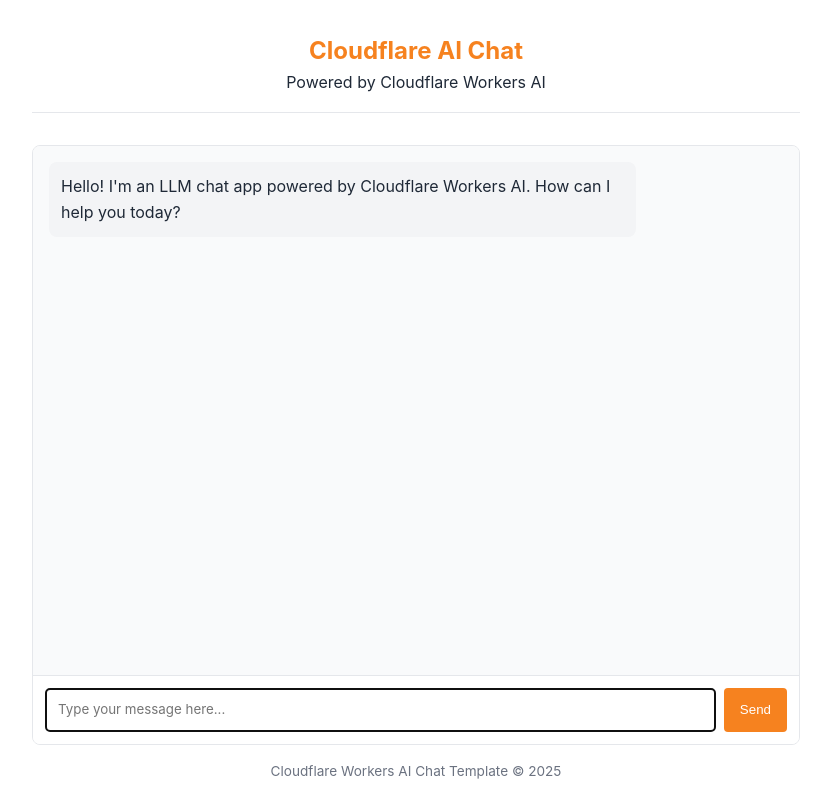
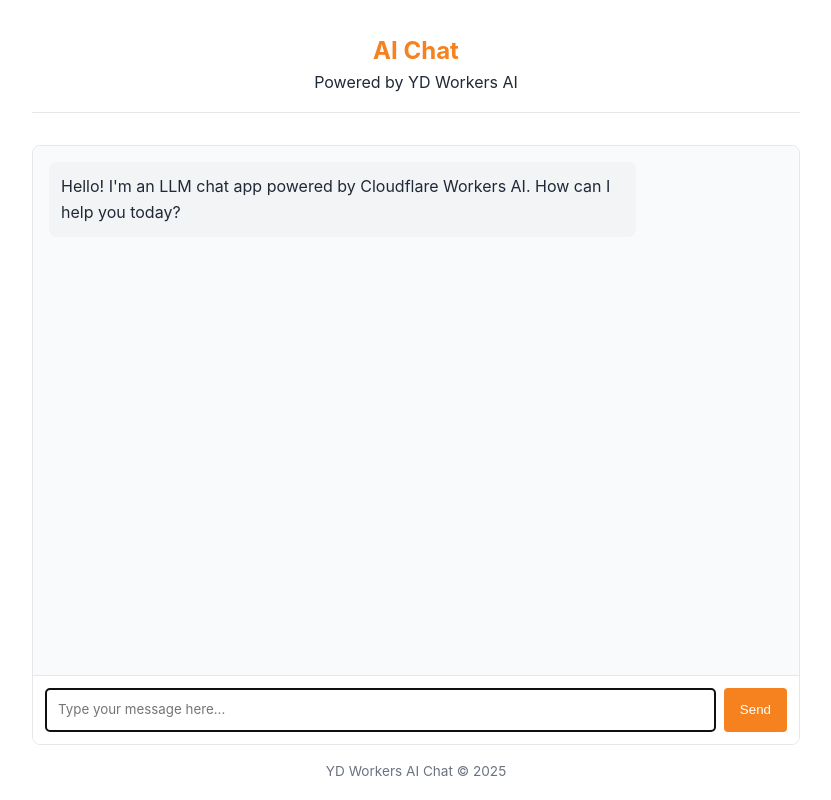
Before and after one commit to ydagorne/llm-chat-app-template, a website: page public/index.html in a window 1280 px wide. Shown: the whole page, without its empty margins (224-1055 px from the left). Drawn offline with Linux system fonts and the light colour scheme.

Commit message:
Update index.html

```diff
--- a/public/index.html
+++ b/public/index.html
@@ -1,9 +1,9 @@
 <!doctype html>
-<html lang="en">
+<html lang="fr">
   <head>
     <meta charset="UTF-8" />
     <meta name="viewport" content="width=device-width, initial-scale=1.0" />
-    <title>LLM Chat App</title>
+    <title>Chat App</title>
     <style>
       :root {
         --primary-color: #f6821f;
@@ -138,8 +138,8 @@
   </head>
   <body>
     <header>
-      <h1>Cloudflare AI Chat</h1>
-      <p>Powered by Cloudflare Workers AI</p>
+      <h1>AI Chat</h1>
+      <p>Powered by YD Workers AI</p>
     </header>
 
     <div class="chat-container">
@@ -168,7 +168,7 @@
     </div>
 
     <footer>
-      <p>Cloudflare Workers AI Chat Template &copy; 2025</p>
+      <p>YD Workers AI Chat &copy; 2025</p>
     </footer>
 
     <!-- Chat app script -->
```
